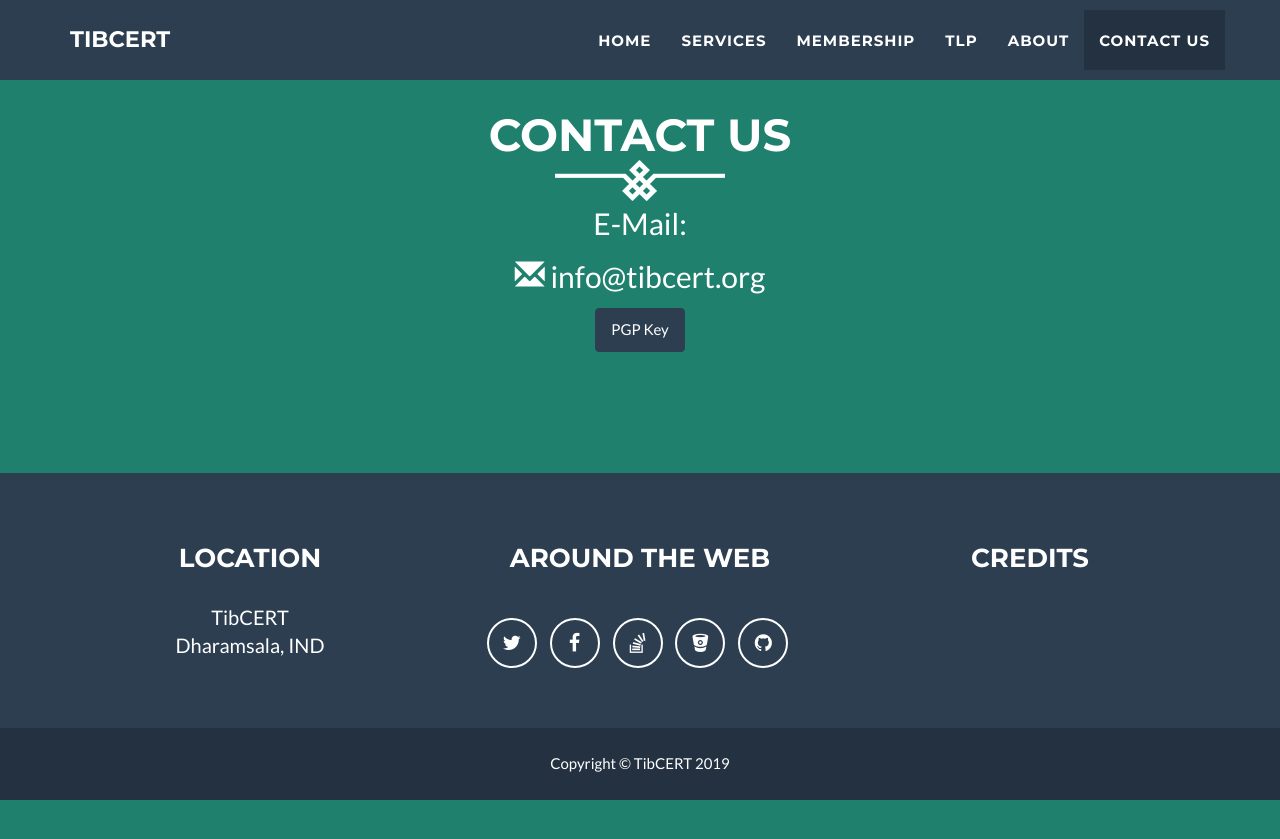
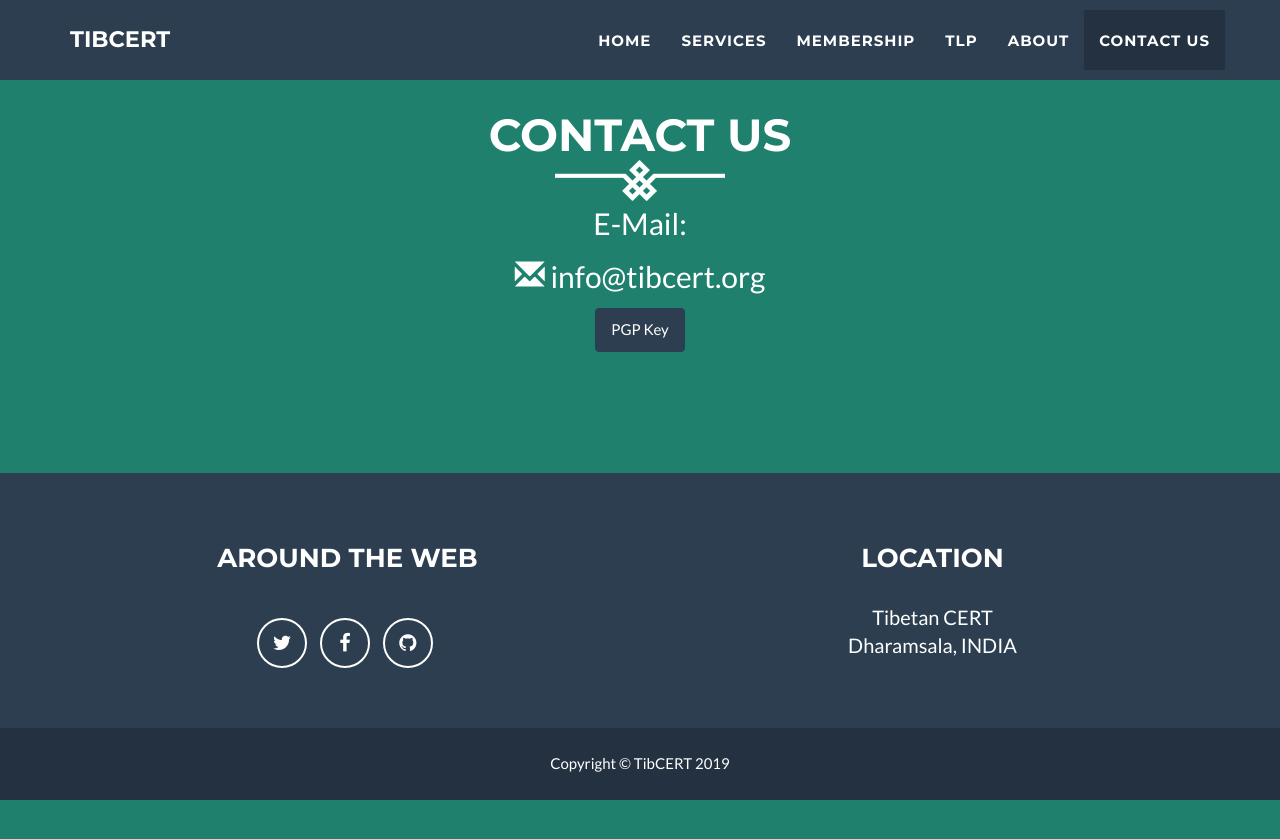
Before and after one commit to tibcert/tibcert.github.io, a Jekyll site: the page built from index.html, in a window 1280 px wide and 900 px high, scrolled down 4770 px. Shown: the top 839 px of the window. Built offline with Jekyll 4.4.1, drawn with Linux system fonts in a browser that asks for light colours; nearby versions of some CDN libraries; library files that are not in the unit come from our copies.

Commit message:
social links added

```diff
--- a/_config.yml
+++ b/_config.yml
@@ -1,14 +1,14 @@
 # Site settings
 title: TibCERT
-email: dawapaljor@tibetaction.net
-url: https://example.github.io
+email: info@tibcert.org
+url: https://tibcert.github.io
 description: "Strengthening security and building technical excellence of Tibetan organizations through collaboration and knowledge sharing."
 keywords: "TibCERT,CERT,Digital Security,Tibet Action"
 skills: "Strengthening security and building technical excellence of Tibetan organizations through collaboration and knowledge sharing"
 meta_author: LastName FirstName
 
 # Google webmaster tools
-tracking_code: UA-69420725-9
+tracking_code:
 # https://ssl.bing.com/webmaster/configure/verify/ownership Option 2 content= goes here
 bing_verify:
 
@@ -41,20 +41,16 @@
 # Social networks usernames (many more available: google-plus, flickr, dribbble, pinterest, instagram, tumblr, linkedin, etc.)
 social:
   - title: twitter
-    url: http://twitter.com/
+    url: http://twitter.com/tibcert
   - title: facebook
-    url:
-  - title: stack-overflow
-    url: http://stackoverflow.com/questions/tagged/jekyll
-  - title: bitbucket
-    url: http://bitbucket.org/jekyll
+    url:  http://facebook.com/tibcert
   - title: github
-    url: http://github.com/jekyll
+    url: http://github.com/TibCERT
 
 # Postal address (add as many lines as necessary)
 address:
-  - line: TibCERT
-  - line: Dharamsala, IND
+  - line: Tibetan CERT
+  - line: Dharamsala, INDIA
 
 # Credits content
 credits: ''
--- a/_includes/footer.html
+++ b/_includes/footer.html
@@ -3,27 +3,25 @@
         <div class="footer-above">
             <div class="container">
                 <div class="row">
-                    <div class="footer-col col-md-4">
-                        <h3>{{ site.footer.location }}</h3>
-                        <p>
-                            {% for adress in site.address %}
-                                {{ adress.line }} <br>
-		                    {% endfor %}
-                        </p>
-                    </div>
-                    <div class="footer-col col-md-4">
+                    <div class="footer-col col-md-6">
                         <h3>{{ site.footer.social }}</h3>
                         <ul class="list-inline">
                             {% for network in site.social %}
                             <li>
                                 <a href="{{ network.url }}" class="btn-social btn-outline"><i class="fa fa-fw fa-{{ network.title }}"></i></a>
                             </li>
-		                    {% endfor %}
+                            {% endfor %}
                         </ul>
                     </div>
-                    <div class="footer-col col-md-4">
-                        <h3>{{ site.footer.credits }}</h3>
-                        <p>{{ site.credits }}</p>
+
+
+                    <div class="footer-col col-md-6">
+                        <h3>{{ site.footer.location }}</h3>
+                        <p>
+                            {% for adress in site.address %}
+                                {{ adress.line }} <br>
+                            {% endfor %}
+                        </p>
                     </div>
                 </div>
             </div>
```
